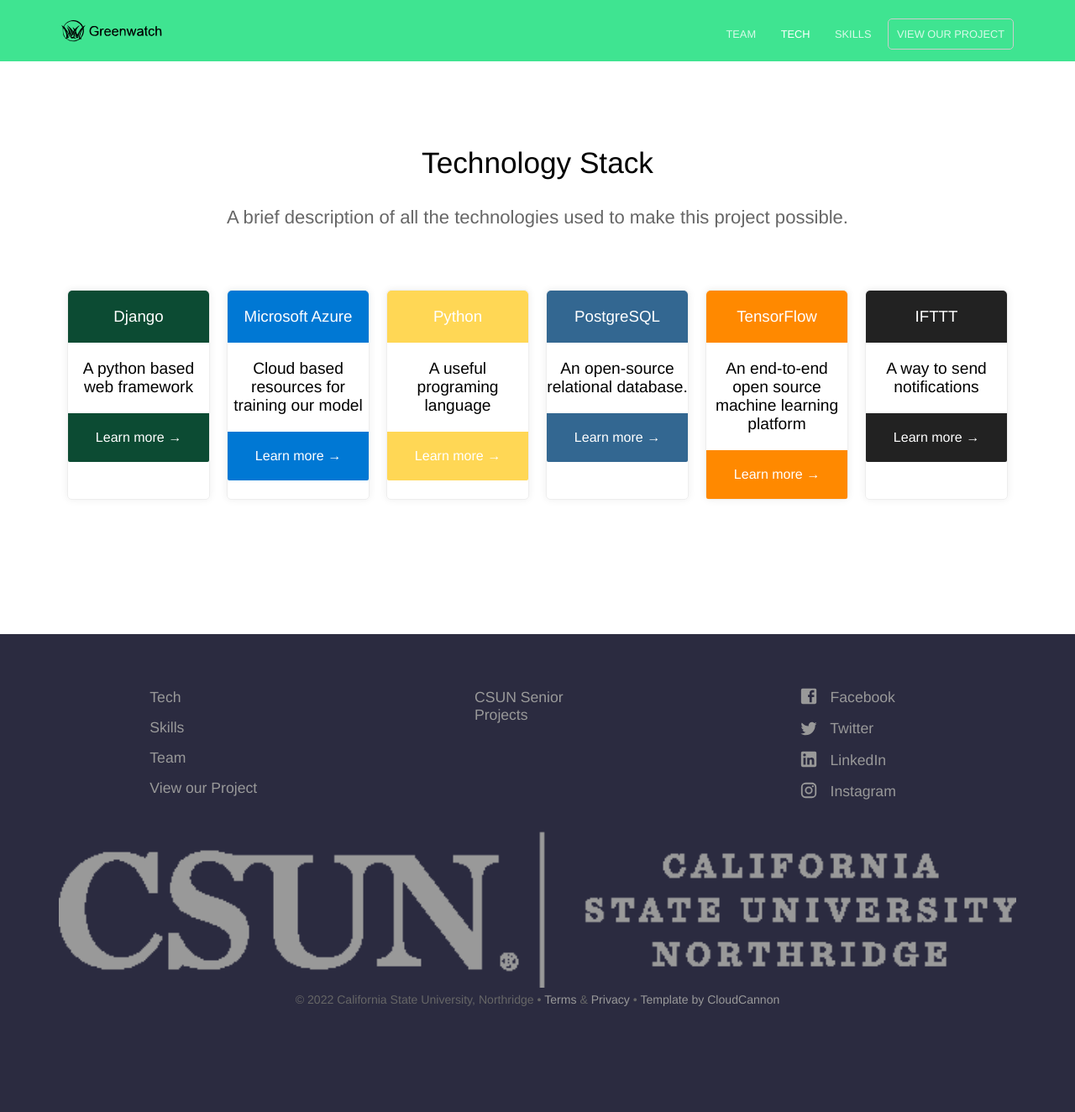
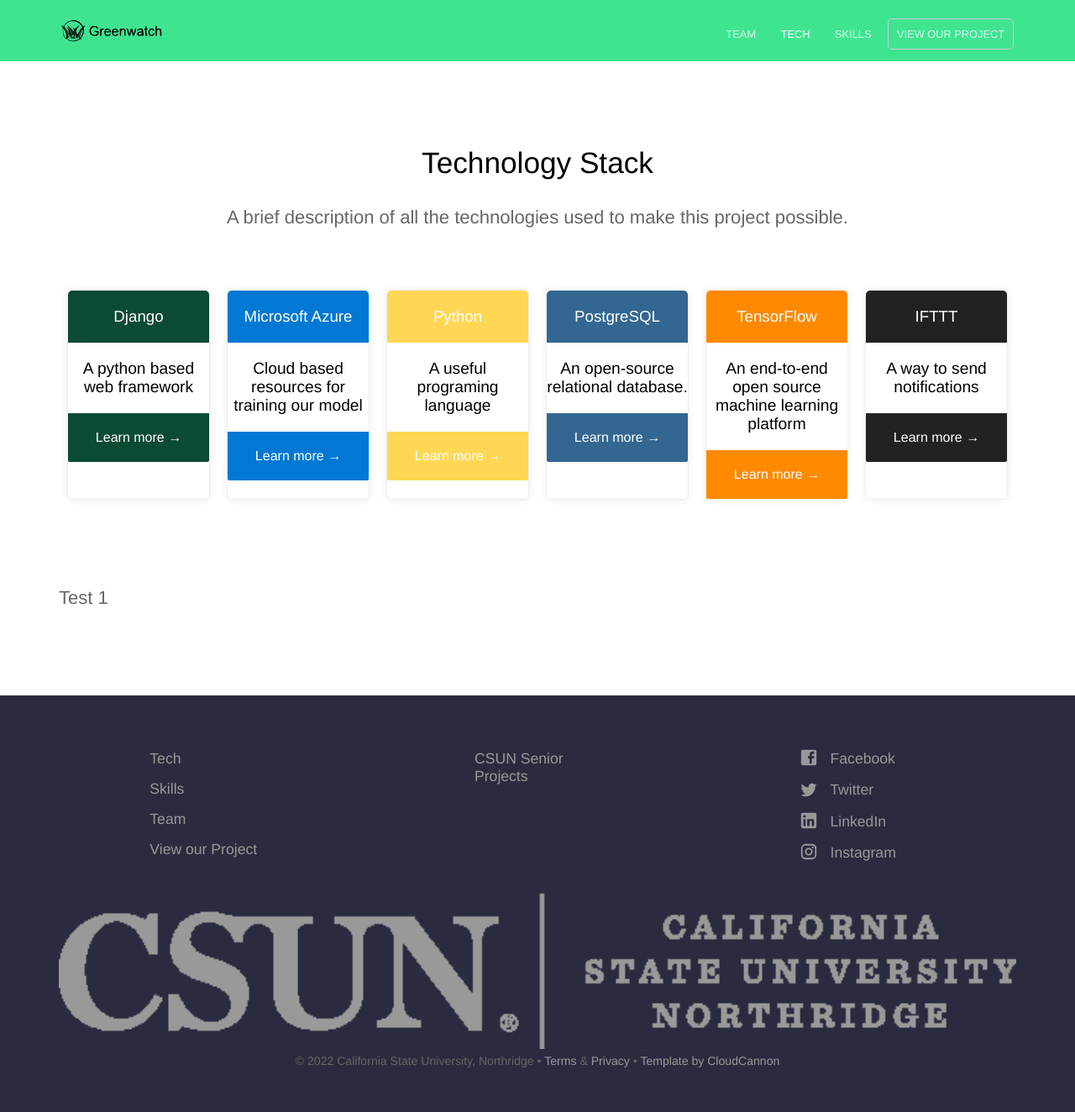
Before and after one commit to COMP490-Greenwatch-Org/greenwatch-team-website, a Jekyll site: the page built from pricing.html, in a window 1280 px wide. Shown: the whole page at 84% size. Built offline with Jekyll 4.4.1, drawn with Linux system fonts in a browser that asks for light colours; before the commit the page ends 1251 px from its top, so only the background shows below that.

Commit message:
Update pricing.html

```diff
--- a/pricing.html
+++ b/pricing.html
@@ -70,7 +70,9 @@
 </div>
 
 <div class="flexbox-containter">
-	<div class="flexbox-item flexbox-item-1"></div>
+	<div class="flexbox-item flexbox-item-1">
+		<p>Test 1</p>
+	</div>
 	<div class="flexbox-item flexbox-item-2"></div>
 	<div class="flexbox-item flexbox-item-3"></div>
 	<div class="flexbox-item flexbox-item-4"></div>
```
